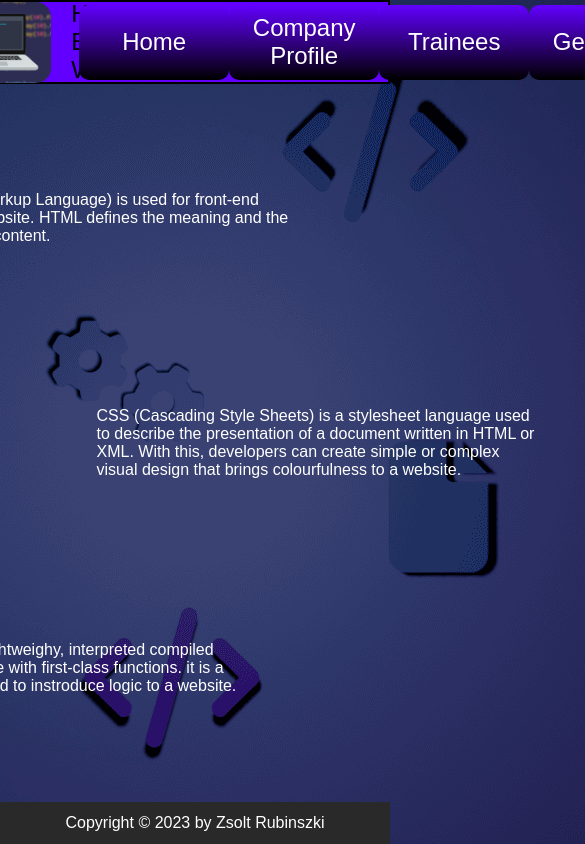
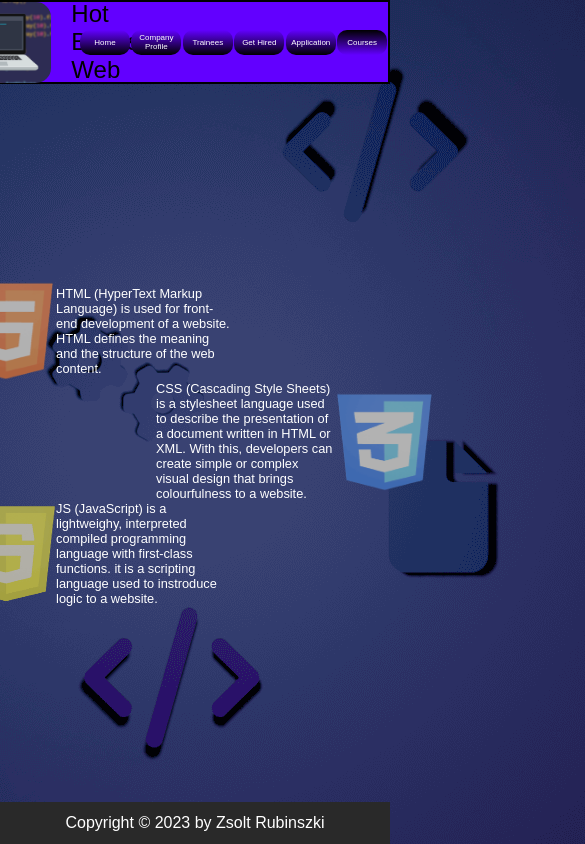
Before and after one commit to 438566/HotBeansWeb, a plain HTML site: page courses.html in a window 390 px wide. Shown: the top 844 px of the page, 585 px wide, since content can reach past the window. Drawn offline with Linux system fonts and the light colour scheme.

Commit message:
enforced adaptiveness

```diff
--- a/app.css
+++ b/app.css
@@ -239,3 +239,36 @@ footer {
     position: absolute;
     bottom: -950px;
 }
+
+@media all and (max-width:1669px) {
+    .navBut {
+        width: 125px;
+        height: 70px;
+        font-size: 1.3rem;
+    }
+}
+
+@media all and (max-width:1400px) {
+    .navBut {
+        width: 100px;
+        height: 50px;
+        font-size: 1.1rem;
+    }
+}
+
+@media all and (max-width:500px) {
+    .navImg {
+        cursor: pointer;
+        transition: 0.5s;
+        border: 5px solid black;
+    }
+    .active {
+        opacity: 0;
+        transition: 0.5s;
+    }
+    .navBut {
+        width: 50px;
+        height: 25px;
+        font-size: 0.5rem;
+    }
+}
--- a/company.css
+++ b/company.css
@@ -147,3 +147,44 @@ footer {
     background-color: rgb(41, 41, 41);
     color: white;
 }
+
+@media all and (max-width:1669px) {
+    .navBut {
+        width: 125px;
+        height: 70px;
+        font-size: 1.3rem;
+    }
+
+    .mainContent {
+        flex-direction: column;
+    }
+}
+
+@media all and (max-width:1400px) {
+    .navBut {
+        width: 100px;
+        height: 50px;
+        font-size: 1.1rem;
+    }
+}
+
+@media all and (max-width:500px) {
+    .navBut {
+        width: 50px;
+        height: 25px;
+        font-size: 0.5rem;
+    }
+
+    .companyProfile {
+        width: calc(2191px / 7); /* 2191 x 1625 */
+        height: calc(1625px / 7);
+        border-radius: 20px;
+        transition: 1s;
+    }
+
+    .description {
+        width: 25ch;
+        font-size: 1rem;
+    }
+
+}
--- a/courses.css
+++ b/courses.css
@@ -142,3 +142,48 @@ footer {
     background-color: rgb(41, 41, 41);
     color: white;
 }
+
+@media all and (max-width:1669px) {
+    .navBut {
+        width: 125px;
+        height: 70px;
+        font-size: 1.3rem;
+    }
+}
+
+@media all and (max-width:1400px) {
+    .navBut {
+        width: 100px;
+        height: 50px;
+        font-size: 1.1rem;
+    }
+
+
+}
+
+@media all and (max-width:500px) {
+    .navBut {
+        width: 50px;
+        height: 25px;
+        font-size: 0.5rem;
+    }
+
+    .course:nth-child(even) {
+        flex-direction: row-reverse;
+        margin-left: 200px;
+    }
+
+    .desc {
+        font-size: 0.8rem;
+        width: 25ch;
+    }
+
+    .html, .js, .css {
+        width: 100px;
+        height: 100px;
+    }
+
+    .course {
+        gap: 0px;
+    }
+}
--- a/hired.css
+++ b/hired.css
@@ -168,3 +168,31 @@ footer {
     background-color: rgb(41, 41, 41);
     color: white;
 }
+
+@media all and (max-width:1669px) {
+    .navBut {
+        width: 125px;
+        height: 70px;
+        font-size: 1.3rem;
+    }
+}
+
+@media all and (max-width:1400px) {
+    .navBut {
+        width: 100px;
+        height: 50px;
+        font-size: 1.1rem;
+    }
+}
+
+@media all and (max-width:500px) {
+    .navBut {
+        width: 50px;
+        height: 25px;
+        font-size: 0.5rem;
+    }
+
+    .job-spec-desc {
+        width: 20ch;
+    }
+}
--- a/trainees.css
+++ b/trainees.css
@@ -160,3 +160,40 @@ footer {
     background-color: rgb(41, 41, 41);
     color: white;
 }
+
+@media all and (max-width:1669px) {
+    .navBut {
+        width: 125px;
+        height: 70px;
+        font-size: 1.3rem;
+    }
+}
+
+@media all and (max-width:1400px) {
+    .navBut {
+        width: 100px;
+        height: 50px;
+        font-size: 1.1rem;
+    }
+
+    .desc {
+        width: 25ch;
+    }
+
+    .mainContent {
+        display: grid;
+        grid-template-columns: 800px;
+    }
+}
+
+@media all and (max-width:500px) {
+    .navBut {
+        width: 50px;
+        height: 25px;
+        font-size: 0.5rem;
+    }
+    .mainContent {
+        display: grid;
+        grid-template-columns: 400px;
+    }
+}
```
